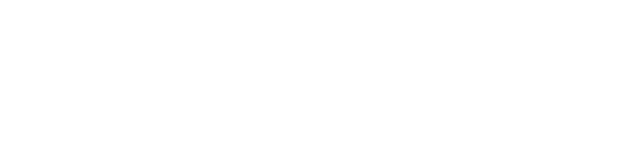
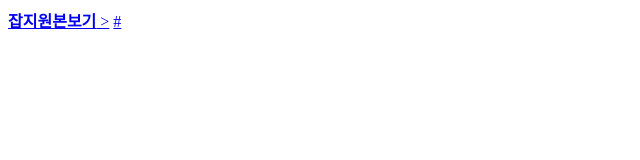
Before and after one commit to vio08/vio08.github.io, a plain HTML site: page index.html in a window 1280 px wide. Shown: the whole page, without its empty margins (0-640 px from the left). Drawn offline with Linux system fonts and the light colour scheme.

Commit message:
Update index.html

```diff
--- a/index.html
+++ b/index.html
@@ -1 +1,9 @@
-<meta http-equiv="refresh" content="0; url=javascript:check('https://dl.dongascience.com/pdf/iView/S199307','abc','dl.','','undefined','S199307')"></meta>
+<a href="javascript:check(
+                            '/pdf/iView/S199007',
+                             'TMPDSba00fbad809e4ed',
+                             'dl.',
+                              '',
+                               'undefined',
+                               'S199007')" style="user-select: auto;"><strong style="user-select: auto;">잡지원본보기</strong> &gt;</a>
+
+<a href="javascript:check('https://dl.dongascience.com/pdf/iView/S199307','abc','dl.','','undefined','S199307')">#</a>
```
